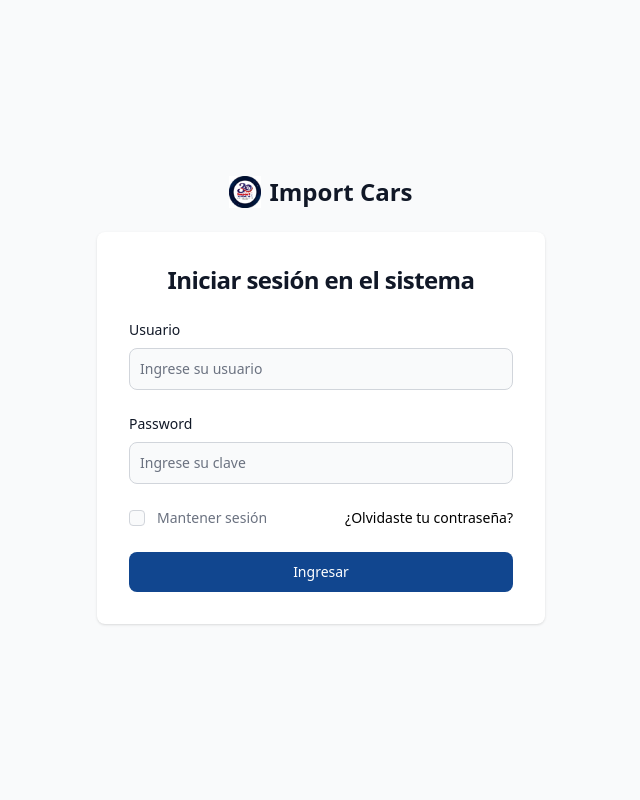
After one commit to ryukomvp/import_cars, a PHP site: page /views/index.html in a window 1280 px wide. The commit adds this page. Shown: the whole page, without its empty margins (319-959 px from the left). Run offline with PHP 8.4, Linux system fonts and the light colour scheme; some libraries are stand-ins or nearby versions.

Commit message:
Interfaz de login y recursos necesarios
Cree la interfaz para inicio de sesión, agregue el logo a los recursos y agregue el color de los botones en la configuración de tailwind.

```diff
--- /dev/null
+++ b/views/index.html
@@ -0,0 +1,66 @@
+<!doctype html>
+<html>
+
+<head>
+  <meta charset="UTF-8">
+  <meta name="viewport" content="width=device-width, initial-scale=1.0">
+  <link href="/resources/css/tailwind.css" rel="stylesheet">
+</head>
+
+<body>
+  <main>
+    <section class="bg-gray-50 dark:bg-gray-900">
+      <div class="flex flex-col items-center justify-center px-6 py-8 mx-auto md:h-screen lg:py-0">
+        <h1 class="flex items-center mb-6 text-2xl font-semibold text-gray-900 dark:text-white">
+          <img class="w-8 h-8 mr-2" src="/resources/img/logo.jpg" alt="logo">
+          Import Cars
+        </h1>
+        <div
+          class="w-full bg-white rounded-lg shadow dark:border md:mt-0 sm:max-w-md xl:p-0 dark:bg-gray-800 dark:border-gray-700">
+          <div class="p-6 space-y-4 md:space-y-6 sm:p-8">
+            <h1 class="text-center text-xl font-bold leading-tight tracking-tight text-gray-900 md:text-2xl dark:text-white">
+              Iniciar sesión en el sistema
+            </h1>
+            <form class="space-y-4 md:space-y-6" action="#">
+              <div>
+                <label for="user" class="block mb-2 text-sm font-medium text-gray-900 dark:text-white">Usuario</label>
+                <input type="text" name="user" id="user"
+                  class="bg-gray-50 border border-gray-300 text-gray-900 sm:text-sm rounded-lg focus:ring-primary-600 focus:border-primary-600 block w-full p-2.5 dark:bg-gray-700 dark:border-gray-600 dark:placeholder-gray-400 dark:text-white dark:focus:ring-blue-500 dark:focus:border-blue-500"
+                  placeholder="Ingrese su usuario" required="">
+              </div>
+              <div>
+                <label for="password"
+                  class="block mb-2 text-sm font-medium text-gray-900 dark:text-white">Password</label>
+                <input type="password" name="password" id="password" placeholder="Ingrese su clave"
+                  class="bg-gray-50 border border-gray-300 text-gray-900 sm:text-sm rounded-lg focus:ring-primary-600 focus:border-primary-600 block w-full p-2.5 dark:bg-gray-700 dark:border-gray-600 dark:placeholder-gray-400 dark:text-white dark:focus:ring-blue-500 dark:focus:border-blue-500"
+                  required="">
+              </div>
+              <div class="flex items-center justify-between">
+                <div class="flex items-start">
+                  <div class="flex items-center h-5">
+                    <input id="remember" aria-describedby="remember" type="checkbox"
+                      class="w-4 h-4 border border-gray-300 rounded bg-gray-50 focus:ring-3 focus:ring-primary-300 dark:bg-gray-700 dark:border-gray-600 dark:focus:ring-primary-600 dark:ring-offset-gray-800"
+                      required="">
+                  </div>
+                  <div class="ml-3 text-sm">
+                    <label for="remember" class="text-gray-500 dark:text-gray-300">Mantener sesión</label>
+                  </div>
+                </div>
+                <a href="#" class="text-sm font-medium text-primary-600 hover:underline dark:text-primary-500">¿Olvidaste tu contraseña?</a>
+              </div>
+              <button type="submit" class="w-full text-white bg-btn hover:bg-btn-hover focus:ring-4 focus:outline-none focus:ring-primary-300 font-medium rounded-lg text-sm px-5 py-2.5 text-center dark:bg-primary-600 dark:hover:bg-primary-700 dark:focus:ring-primary-800">Ingresar</button>
+              <!-- <p class="text-sm font-light text-gray-500 dark:text-gray-400">
+                Don’t have an account yet? <a href="#"
+                  class="font-medium text-primary-600 hover:underline dark:text-primary-500">Sign up</a>
+              </p> -->
+            </form>
+          </div>
+        </div>
+      </div>
+    </section>
+  </main>
+
+  <script src="/node_modules/flowbite/dist/flowbite.min.js"></script>
+</body>
+
+</html>
```
Also changed, not shown: tailwind.config.js (+6 -1 lines), resources/css/tailwind.css, resources/img/logo.jpg (added).
